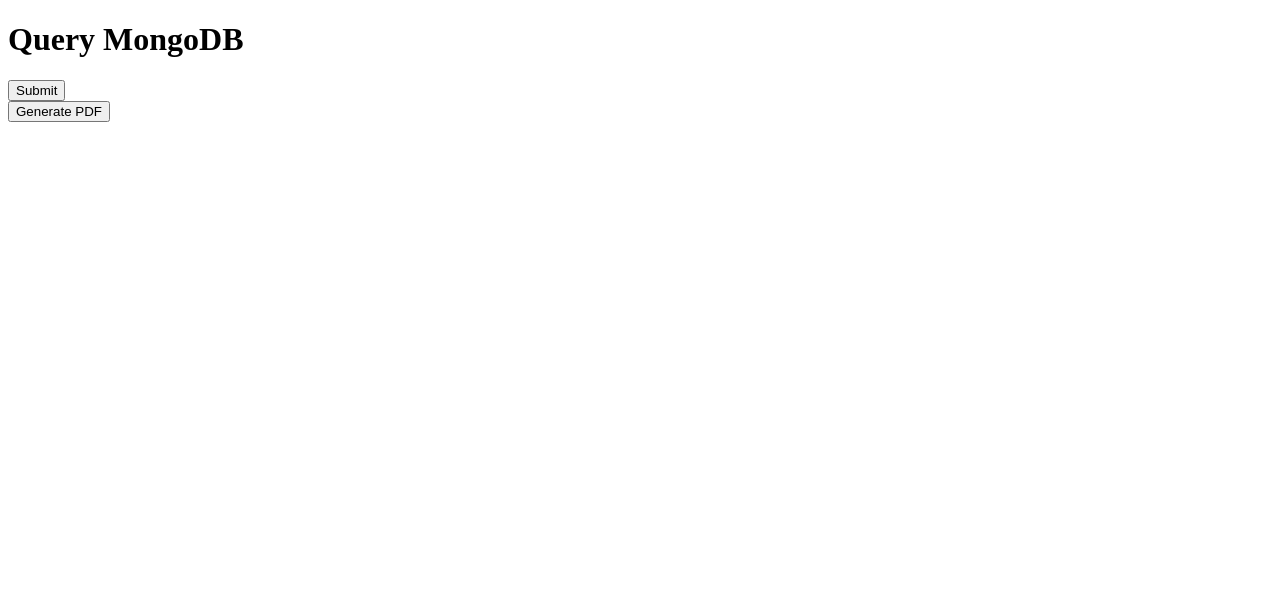
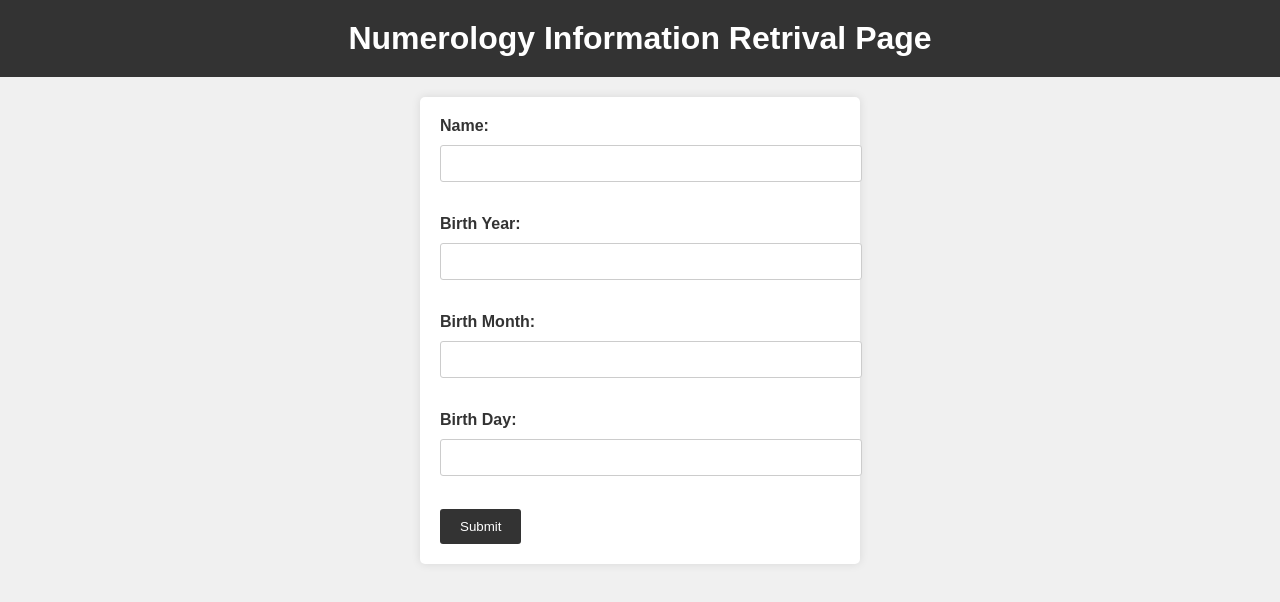
Before and after one commit to MrKangs/numerology_application, a website: page public/index.html in a window 1280 px wide. Drawn offline with Linux system fonts and the light colour scheme.

Commit message:
Update some code

```diff
--- a/public/app.js
+++ b/public/app.js
@@ -2,9 +2,6 @@
 
 document.addEventListener("DOMContentLoaded", () => {
     const form = document.getElementById("queryForm");
-    const imageContainer = document.getElementById("imageContainer");
-    const queryResult = document.getElementById("queryResult");
-    const generatePdfButton = document.getElementById("generatePdf");
 
     form.addEventListener("submit", async (event) => {
         event.preventDefault();
@@ -30,14 +27,6 @@
             queryResult.innerHTML += `<p>Birth Month: ${data.birthMonth}</p>`;
             queryResult.innerHTML += `<p>Birthday: ${data.birthday}</p>`;
 
-            // Display the image from Google Drive
-            const imageElement = document.createElement("img");
-            imageElement.src = data.imageUrl;
-            imageContainer.innerHTML = "<h2>Image from Google Drive</h2>";
-            imageContainer.appendChild(imageElement);
-
-            // Enable PDF generation button
-            generatePdfButton.disabled = false;
         } catch (error) {
             console.error(error);
             queryResult.innerHTML = "<p>An error occurred. Please try again.</p>";
--- a/public/index.html
+++ b/public/index.html
@@ -1,24 +1,27 @@
 <!DOCTYPE html>
 <html>
+    <link rel="stylesheet" type="text/css" href="styles.css">
+
 <head>
-    <title>Query MongoDB</title>
+    <title>Numerology Information Retrival Page</title>
 </head>
 <body>
-    <h1>Query MongoDB</h1>
-    <form id="queryForm">
-        <!-- Form fields here -->
-        <button type="submit">Submit</button>
+    <h1>Numerology Information Retrival Page</h1>
+    <form id="userForm">
+        <label for="name">Name:</label>
+        <input type="text" id="name" name="name" required><br><br>
+
+        <label for="birthYear">Birth Year:</label>
+        <input type="number" id="birthYear" name="birthYear" min="1900" max="2099" required><br><br>
+
+        <label for="birthMonth">Birth Month:</label>
+        <input type="number" id="birthMonth" name="birthMonth" min="1" max="12" required><br><br>
+
+        <label for="birthDay">Birth Day:</label>
+        <input type="number" id="birthDay" name="birthDay" min="1" max="31" required><br><br>
+
+        <input type="submit" value="Submit">
     </form>
-
-    <div id="imageContainer">
-        <!-- Image from Google Drive will be displayed here -->
-    </div>
-
-    <div id="queryResult">
-        <!-- MongoDB query results will be displayed here -->
-    </div>
-
-    <button id="generatePdf">Generate PDF</button>
 
     <script src="app.js"></script>
 </body>
--- /dev/null
+++ b/public/styles.css
@@ -0,0 +1,95 @@
+/* Reset default styles */
+body, h1, form {
+    margin: 0;
+    padding: 0;
+}
+
+body {
+    font-family: Arial, sans-serif;
+    background-color: #f0f0f0;
+    color: #333;
+}
+
+h1 {
+    text-align: center;
+    background-color: #333;
+    color: #fff;
+    padding: 20px;
+    margin-bottom: 20px;
+}
+
+form {
+    max-width: 400px;
+    margin: 0 auto;
+    padding: 20px;
+    background-color: #fff;
+    border-radius: 5px;
+    box-shadow: 0 0 10px rgba(0, 0, 0, 0.1);
+}
+
+label {
+    display: block;
+    font-weight: bold;
+    margin-bottom: 10px;
+}
+
+input[type="text"],
+input[type="number"] {
+    width: 100%;
+    padding: 10px;
+    margin-bottom: 15px;
+    border: 1px solid #ccc;
+    border-radius: 3px;
+    transition: border-color 0.3s ease;
+}
+
+input[type="text"]:focus,
+input[type="number"]:focus {
+    border-color: #555;
+}
+
+input[type="submit"],
+button {
+    background-color: #333;
+    color: #fff;
+    border: none;
+    padding: 10px 20px;
+    cursor: pointer;
+    border-radius: 3px;
+    transition: background-color 0.3s ease;
+}
+
+input[type="submit"]:hover,
+button:hover {
+    background-color: #555;
+}
+
+#imageContainer, #queryResult {
+    background-color: #fff;
+    padding: 20px;
+    margin: 20px 0;
+    border-radius: 5px;
+    box-shadow: 0 0 10px rgba(0, 0, 0, 0.1);
+}
+
+#generatePdf {
+    background-color: #333;
+    color: #fff;
+    border: none;
+    padding: 10px 20px;
+    cursor: pointer;
+    border-radius: 3px;
+    margin-top: 20px;
+    transition: background-color 0.3s ease;
+}
+
+#generatePdf:hover {
+    background-color: #555;
+}
+
+/* Responsive design */
+@media (max-width: 768px) {
+    form {
+        max-width: 90%;
+    }
+}
```
Also changed, not shown: public/result.html (added, +12 -0 lines).
